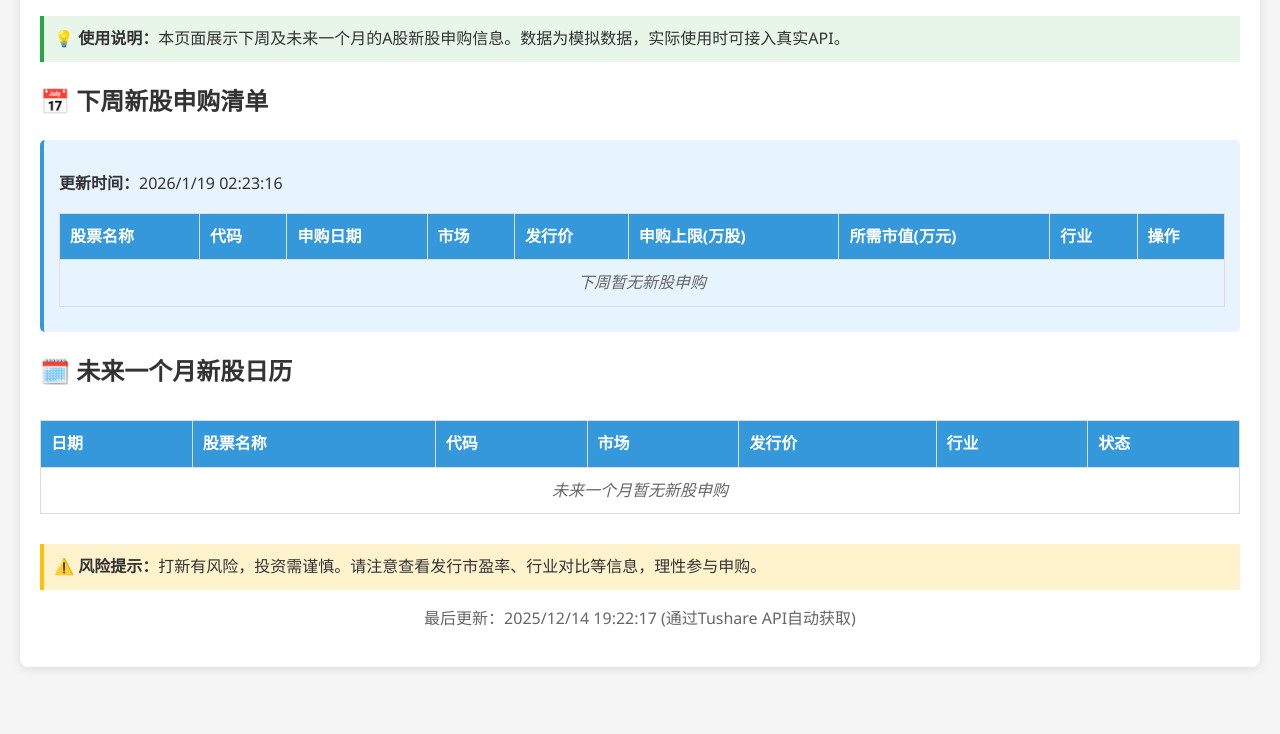
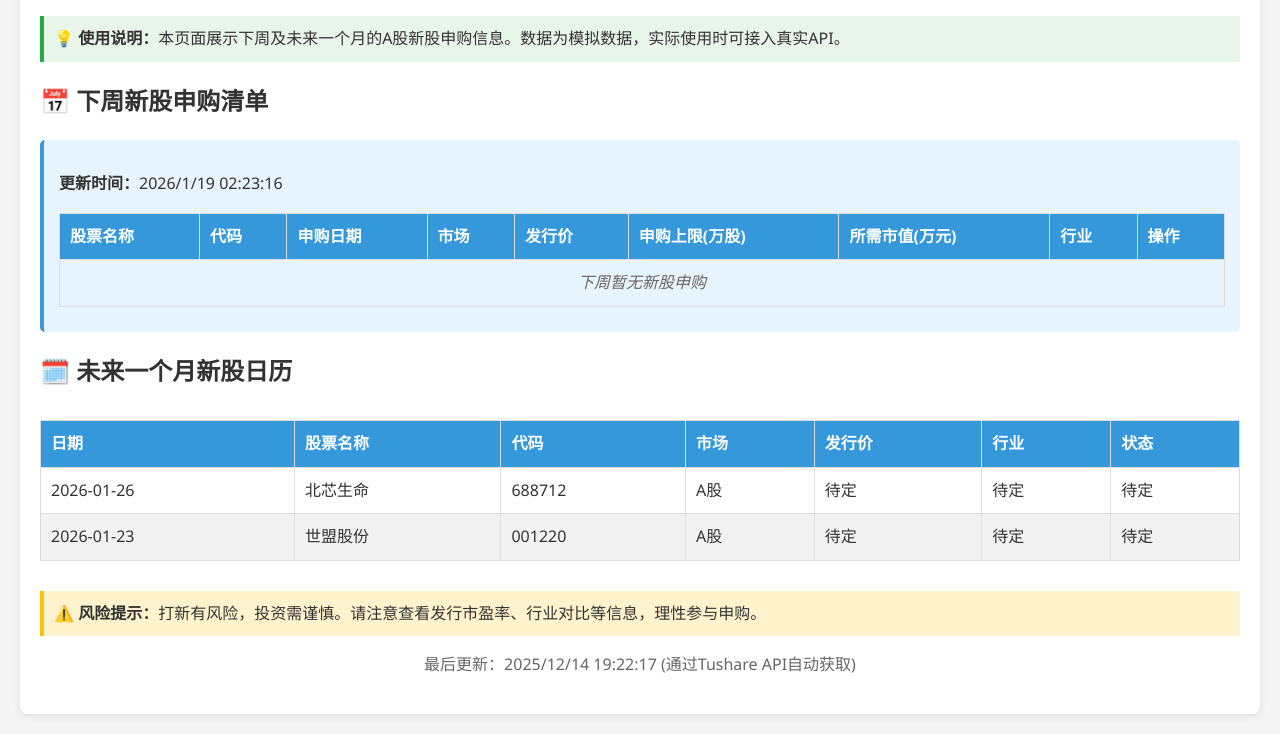
Before and after one commit to raistlin1314-byte/A-stock-ipo-tracker, a website: page index.html in a window 1280 px wide. Shown: the part 130-864 px from the top of the page. Before the commit the page ends 817 px from the top, so only its background shows below. Drawn offline with Linux system fonts and the light colour scheme.

Commit message:
deploy: 3b1d9707a35e6f49f638120e3503fe5457fcc4ff

```diff
--- a/index.html
+++ b/index.html
@@ -147,12 +147,12 @@
         // 模拟A股新股数据
         const mockIpoData = [
     {
-        "name": "振石股份",
-        "code": "601112",
-        "date": "2026-01-19",
+        "name": "北芯生命",
+        "code": "688712",
+        "date": "2026-01-26",
         "market": "A股",
         "price": null,
-        "maxSubscription": 54500,
+        "maxSubscription": 9000,
         "requiredMarketValue": {
             "shanghai": 0,
             "shenzhen": 0
@@ -163,12 +163,12 @@
         "listingDate": "待定"
     },
     {
-        "name": "恒运昌",
-        "code": "688785",
-        "date": "2026-01-16",
+        "name": "世盟股份",
+        "code": "001220",
+        "date": "2026-01-23",
         "market": "A股",
         "price": null,
-        "maxSubscription": 4000,
+        "maxSubscription": 9000,
         "requiredMarketValue": {
             "shanghai": 0,
             "shenzhen": 0
@@ -176,6 +176,38 @@
         "industry": "待定",
         "peRatio": "待定",
         "expectedFundraise": "待定",
+        "listingDate": "待定"
+    },
+    {
+        "name": "振石股份",
+        "code": "601112",
+        "date": "2026-01-19",
+        "market": "A股",
+        "price": 11.18,
+        "maxSubscription": 54500,
+        "requiredMarketValue": {
+            "shanghai": 0,
+            "shenzhen": 0
+        },
+        "industry": "待定",
+        "peRatio": 32.59,
+        "expectedFundraise": "29.186亿",
+        "listingDate": "待定"
+    },
+    {
+        "name": "农大科技",
+        "code": "920159",
+        "date": "2026-01-19",
+        "market": "A股",
+        "price": 25,
+        "maxSubscription": 720000,
+        "requiredMarketValue": {
+            "shanghai": 0,
+            "shenzhen": 0
+        },
+        "industry": "待定",
+        "peRatio": 13.4,
+        "expectedFundraise": "4亿",
         "listingDate": "待定"
     }
 ];
```
